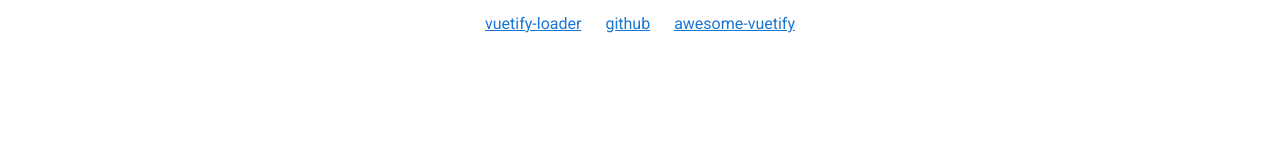
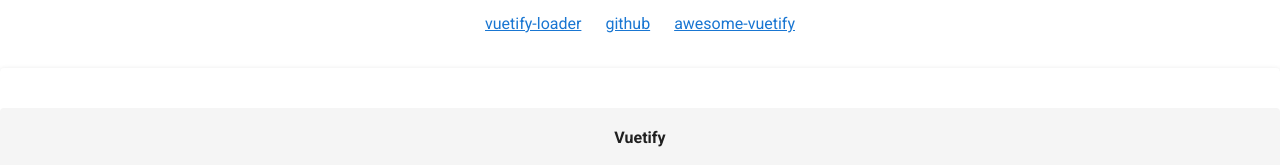
Before and after one commit to juliannehalversen/julianne-halversen-vue-final, a Vue app: page / in a window 1280 px wide. Shown: the part 650-815 px from the top of the page. Built offline with nearby package versions, Linux system fonts and the light colour scheme.

Commit message:
Added Footer Vuetify Component

```diff
--- a/src/App.vue
+++ b/src/App.vue
@@ -18,16 +18,19 @@
     <v-content>
       <HelloWorld/>
     </v-content>
+    <AppFooter></AppFooter>
   </v-app>
 </template>
 
 <script>
 import HelloWorld from './components/HelloWorld';
+import AppFooter from './components/footer';
 
 export default {
   name: 'App',
   components: {
     HelloWorld,
+    AppFooter,
   },
   data: () => ({
     //
--- a/src/components/HelloWorld.vue
+++ b/src/components/HelloWorld.vue
@@ -86,6 +86,9 @@
 
 <script>
 export default {
+  theme: {
+    dark: true,
+  },
   data: () => ({
     ecosystem: [
       {
--- /dev/null
+++ b/src/components/footer.vue
@@ -0,0 +1,26 @@
+
+    <template>
+    <v-card height="100">
+        <v-footer
+        absolute
+        class="font-weight-medium"
+        >
+        <v-col
+            class="text-center"
+            cols="12"
+        >
+            <strong>Vuetify</strong>
+        </v-col>
+        </v-footer>
+    </v-card>
+    </template>
+
+<script>
+export default {
+
+}
+</script>
+
+<style scoped>
+
+</style>
--- a/src/plugins/vuetify.js
+++ b/src/plugins/vuetify.js
@@ -7,4 +7,9 @@
   icons: {
     iconfont: 'mdi',
   },
+  /*
+  theme: {
+    dark: true,
+  },
+  */
 });
```
